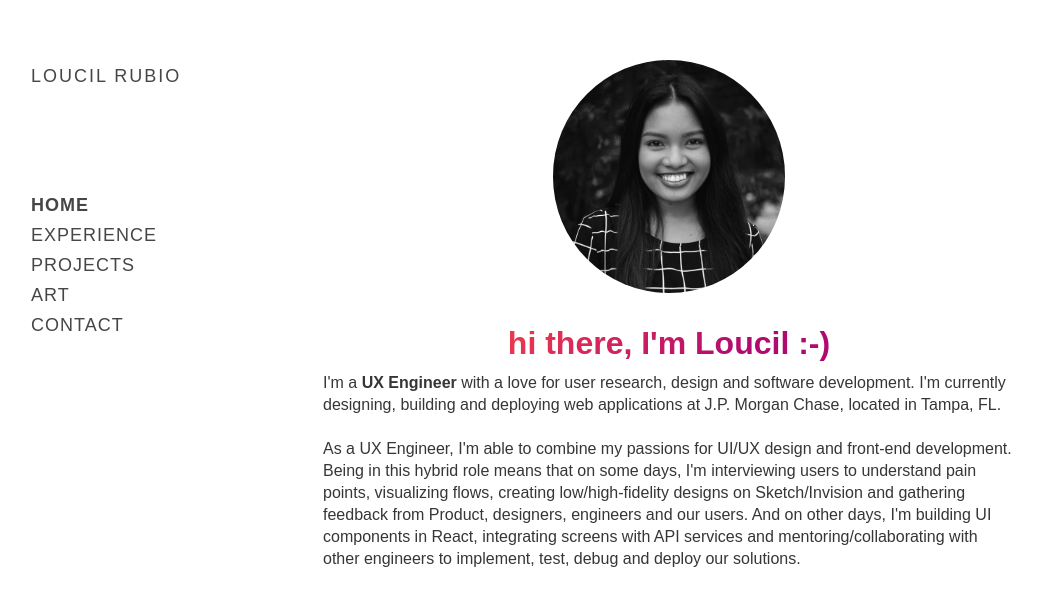
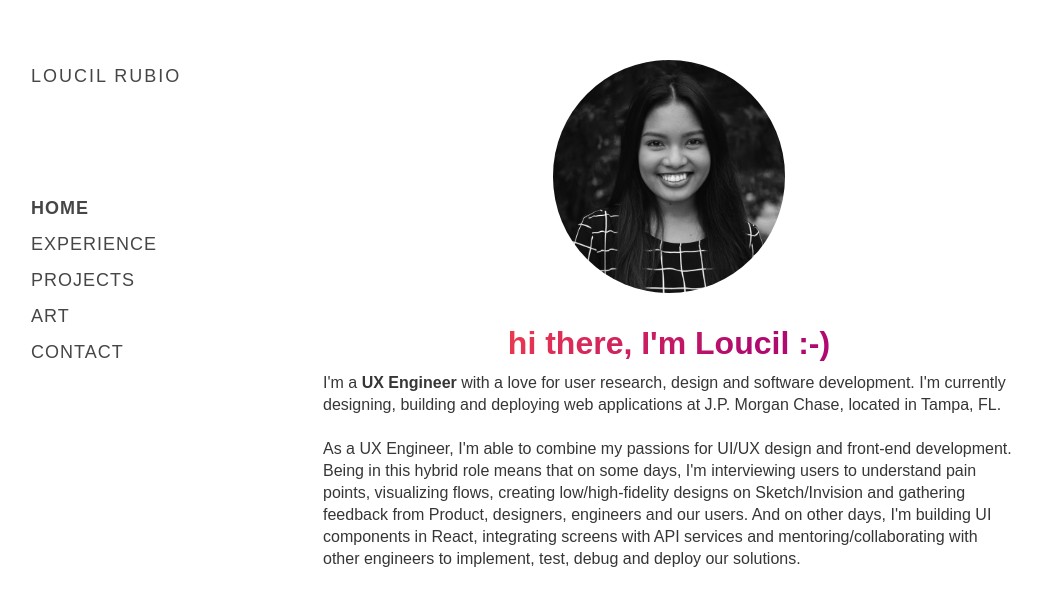
Before and after one commit to loucilvr/loucilrubio.github.io, a React (Create React App) app: page /projects in a window 1280 px wide. Shown: the part 200-794 px from the top of the page, without its empty margins (99-1137 px from the left). Built offline with nearby package versions, Linux system fonts and the light colour scheme.

Commit message:
style enhancements

```diff
--- a/src/components/Menu/Menu.js
+++ b/src/components/Menu/Menu.js
@@ -20,7 +20,7 @@ const useStyles = createUseStyles({
       padding: "32px 24px",
       fontSize: "16px",
       width: "100%",
-      height: "400px",
+      height: "424px",
       backgroundImage:
         "-webkit-linear-gradient(100deg, transparent 34.5%, #242526 35%, #242526 95%)",
       position: "fixed",
@@ -34,6 +34,8 @@ const useStyles = createUseStyles({
     },
   },
   link: {
+    display: "flex",
+    flexDirection: "column",
     "@media (max-width: 768px)": {
       padding: "8px 0",
       "& > a": {
@@ -47,7 +49,7 @@ const useStyles = createUseStyles({
       },
     },
     "@media (min-width: 769px)": {
-      padding: "6px 0px 3px 0px",
+      paddingTop: "3px",
       "&:hover": {
         backgroundColor: "#f3f3f3",
         borderRadius: "4px",
@@ -133,7 +135,7 @@ const Menu = ({ selectedContent, setView }) => {
     const handleScroll = () => {
       if (browserWidth <= 768) {
         const currentScrollPos = window.pageYOffset;
-        const showMenu = currentScrollPos <= 180;
+        const showMenu = currentScrollPos <= 80;
         setShowMenu(showMenu);
         setPrevScrollPos(currentScrollPos);
       }
```
